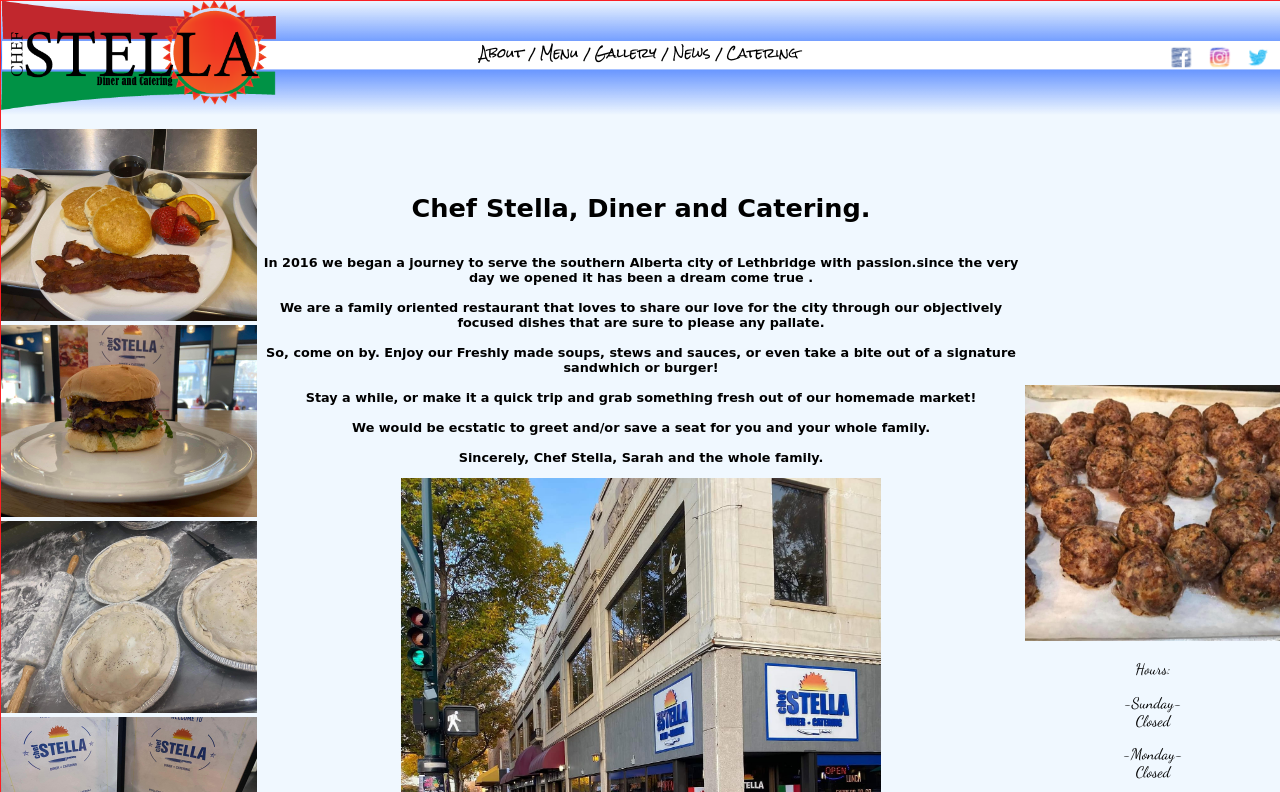
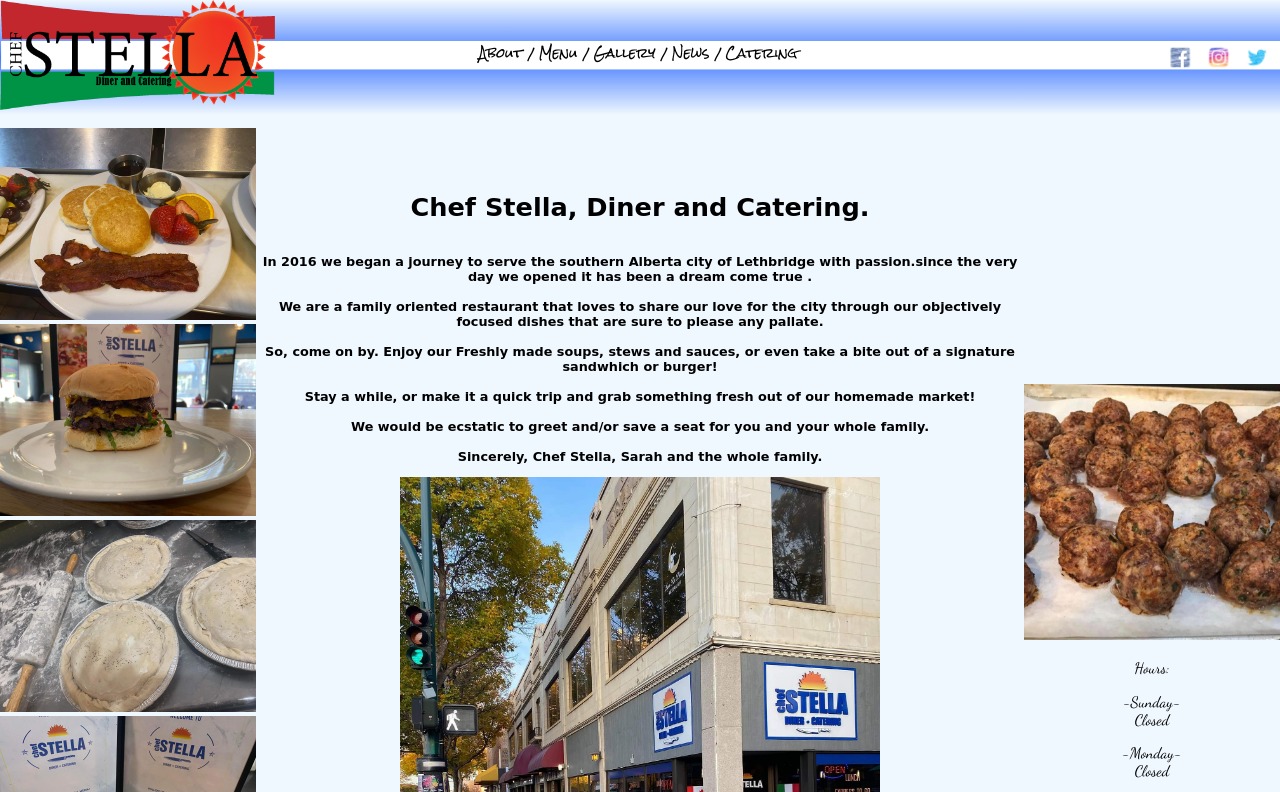
Before and after one commit to eSqire/chef.eSqire.github.io, a plain HTML site: page index.html in a window 1280 px wide. Shown: the top 792 px of the page. Drawn offline with Linux system fonts and the light colour scheme; a web font is replaced by a local one.

Commit message:
Update index.html

```diff
--- a/index.html
+++ b/index.html
@@ -31,7 +31,7 @@
     </brand>
 </header>
 
-<body class="border">
+<body class="">
     <body1 class="">
     <div class="imgbar col-5" style="height:140vw">
         <img style="height:15vw" src="Images\FacebookIMGS\Breakfast3.jpg" alt="breakfast">
```
